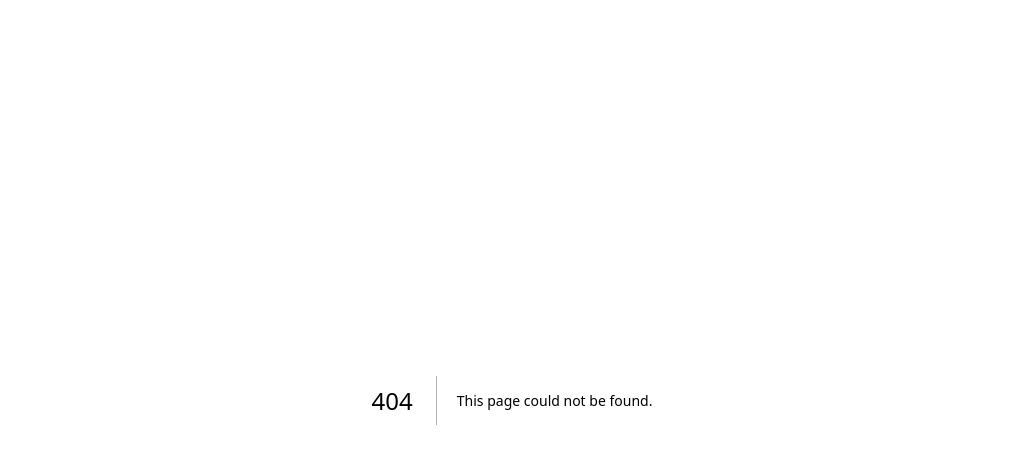
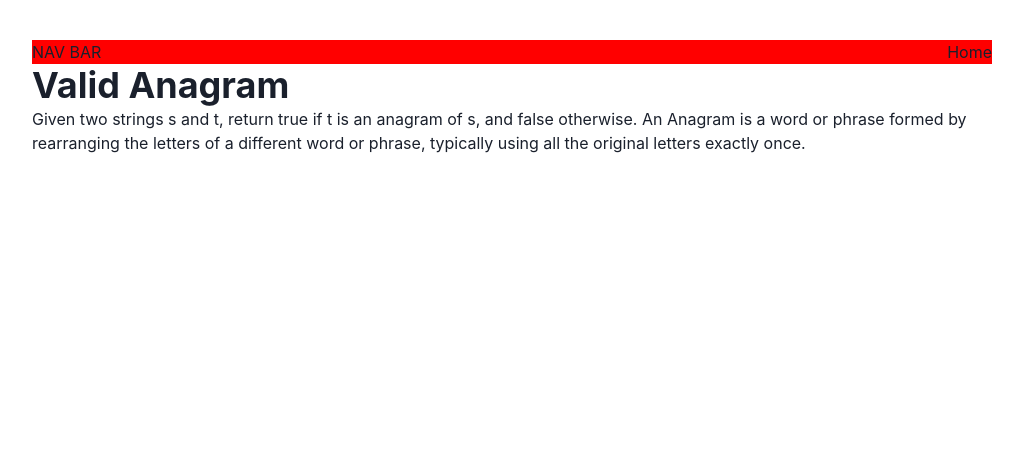
Before and after one commit to William-Schutte/leet-code-workbook, a Next.js app: page /problems/validAnagram in a window 1280 px wide. Before the commit this address had no page. Shown: the top 464 px of the page, without its empty margins (128-1151 px from the left). Built offline with nearby package versions, Linux system fonts and the light colour scheme.

Commit message:
problem: Valid Anagram

```diff
--- /dev/null
+++ b/pages/problems/validAnagram/index.tsx
@@ -0,0 +1,16 @@
+import { Heading, Text } from "@chakra-ui/react";
+import Layout from "../../layout";
+
+export default function MaxProfit() {
+  return (
+    <Layout>
+      <Heading>Valid Anagram</Heading>
+      <Text>
+        Given two strings s and t, return true if t is an anagram of s, and
+        false otherwise. An Anagram is a word or phrase formed by rearranging
+        the letters of a different word or phrase, typically using all the
+        original letters exactly once.
+      </Text>
+    </Layout>
+  );
+}
```
Also changed, not shown: pages/problems/validAnagram/work.js (added, +40 -0 lines).
